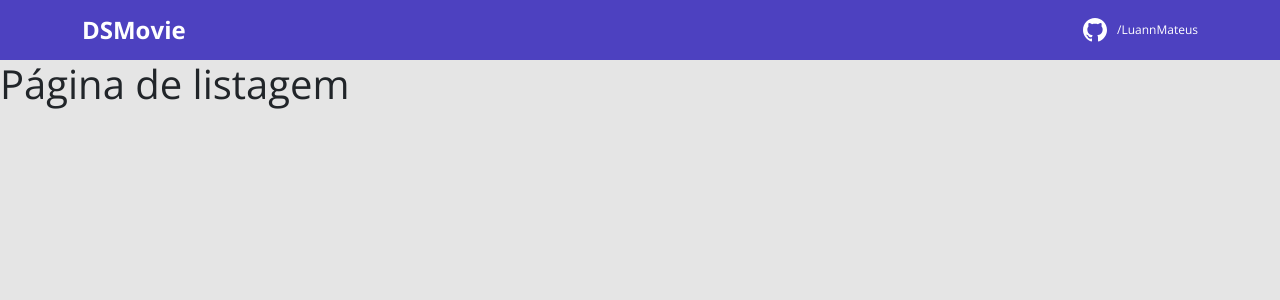
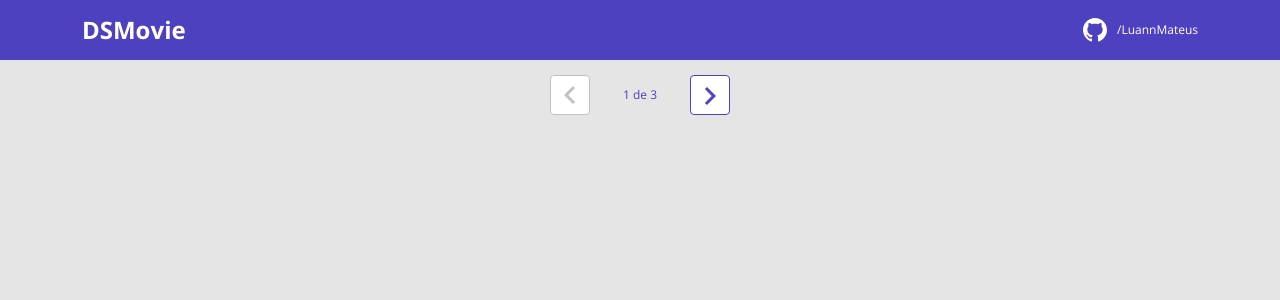
Before and after one commit to LuannMateus/sds-dsmovie, a React (Create React App) app in the folder frontend/: page / in a window 1280 px wide. Shown: the top 300 px of the page. Built offline with nearby package versions, Linux system fonts and the light colour scheme; the HTML template or start-up script is replaced by a standard one.

Commit message:
Add Pagination layout

```diff
--- /dev/null
+++ b/frontend/src/components/Pagination/index.tsx
@@ -0,0 +1,19 @@
+import { ReactComponent as Arrow } from '../../assets/arrow.svg';
+
+import './styles.css';
+
+export const Pagination = () => {
+  return (
+    <div className="dsmovie-pagination-container">
+      <div className="dsmovie-pagination-box">
+        <button className="dsmovie-pagination-button" disabled={true}>
+          <Arrow />
+        </button>
+        <p>{`${1} de ${3}`}</p>
+        <button className="dsmovie-pagination-button" disabled={false}>
+          <Arrow className="dsmovie-flip-horizontal" />
+        </button>
+      </div>
+    </div>
+  );
+};
--- /dev/null
+++ b/frontend/src/components/Pagination/styles.css
@@ -0,0 +1,54 @@
+.dsmovie-pagination-container {
+  padding: 15px 0;
+  display: flex;
+  justify-content: center;
+  align-items: center;
+}
+
+.dsmovie-pagination-box {
+  width: 180px;
+  display: flex;
+  justify-content: space-between;
+  align-items: center;
+}
+
+.dsmovie-pagination-box form {
+  width: 100%;
+  display: flex;
+}
+
+.dsmovie-pagination-button {
+  width: 40px;
+  height: 40px;
+  border-radius: 4px;
+  background-color: #fff;
+  display: flex;
+  justify-content: center;
+  align-items: center;
+  border: 1px solid var(--color-primary);
+  cursor: pointer;
+}
+
+.dsmovie-pagination-button svg {
+  filter: brightness(0) saturate(100%) invert(26%) sepia(19%) saturate(7395%)
+    hue-rotate(234deg) brightness(89%) contrast(92%);
+}
+
+.dsmovie-pagination-button:disabled {
+  border: 1px solid #c2c2c2;
+  cursor: unset;
+}
+
+.dsmovie-pagination-button:disabled svg {
+  filter: none;
+}
+
+.dsmovie-pagination-container p {
+  margin: 0;
+  font-size: 12px;
+  color: var(--color-primary);
+}
+
+.dsmovie-flip-horizontal {
+  transform: rotate(180deg);
+}
--- a/frontend/src/pages/Listing/index.tsx
+++ b/frontend/src/pages/Listing/index.tsx
@@ -1,3 +1,9 @@
+import { Pagination } from 'components/Pagination';
+
 export const Listing = () => {
-  return <h1>Página de listagem</h1>;
+  return (
+    <>
+      <Pagination />
+    </>
+  );
 };
```
Also changed, not shown: frontend/src/assets/arrow.svg (added).
